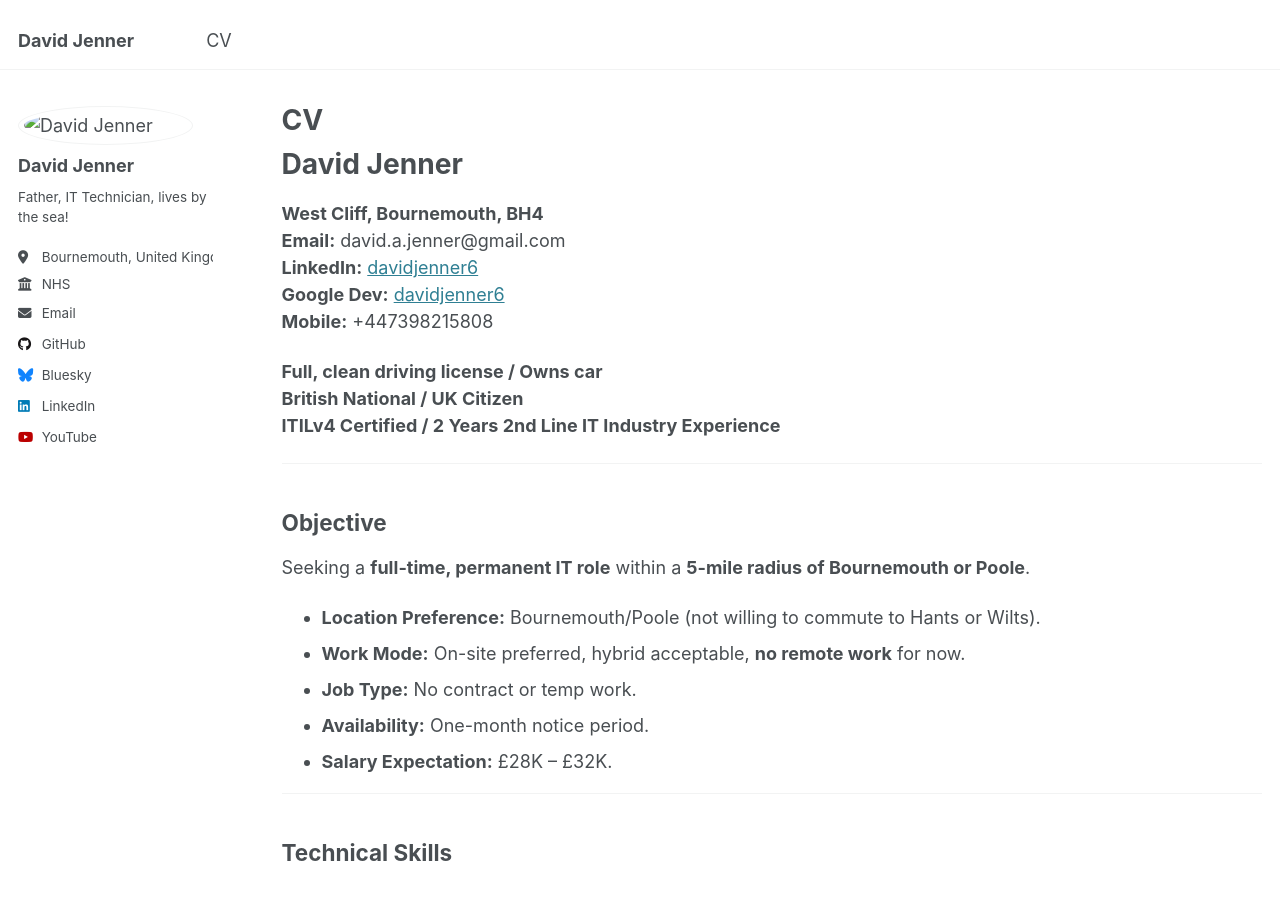
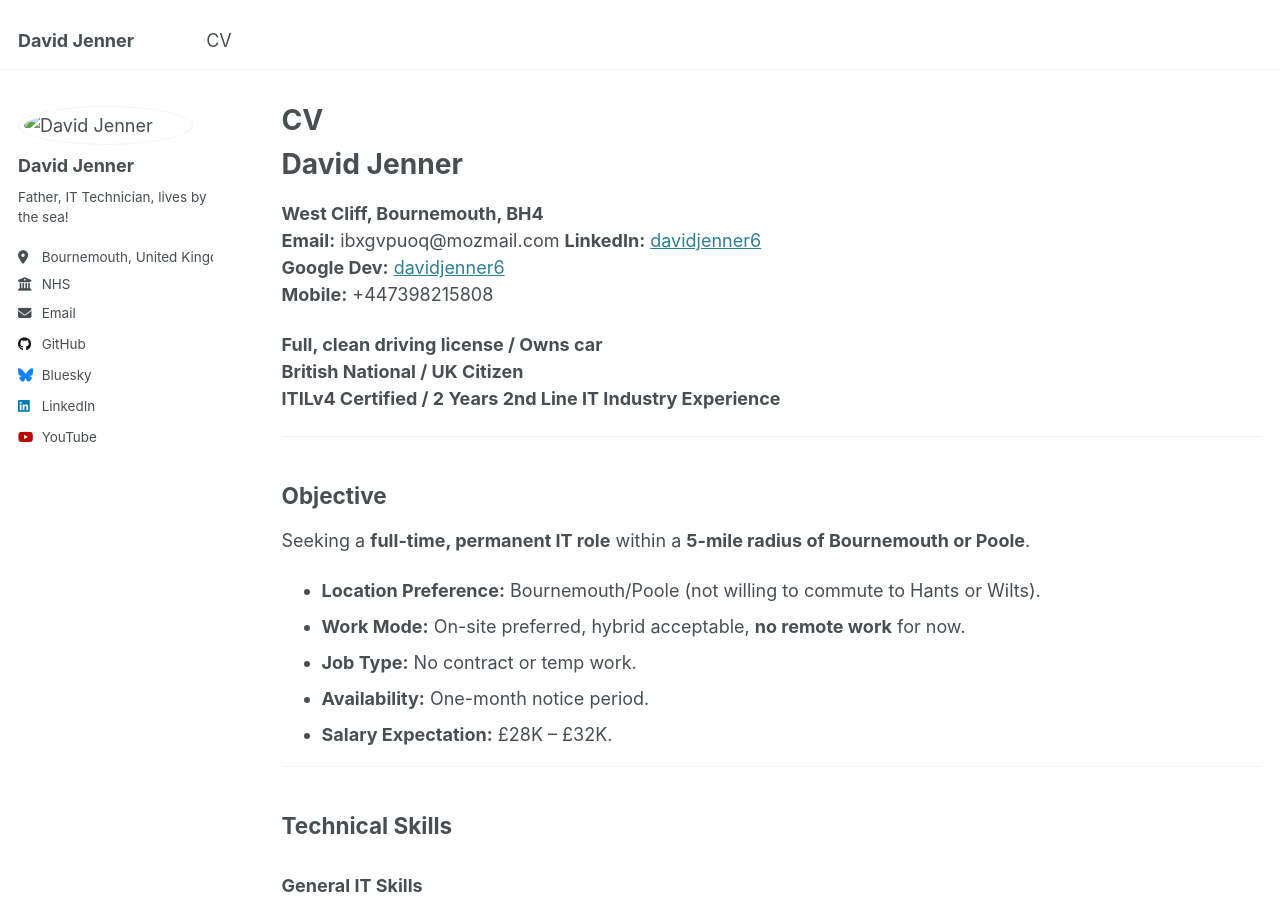
Before and after one commit to davidjenner/davidjenner.github.io, a Jekyll site: the page built from _pages/cv.md, in a window 1280 px wide and 900 px high. Built offline with Jekyll 4.4.1, drawn with Linux system fonts in a browser that asks for light colours.

Commit message:
Update cv.md
relay email address

```diff
--- a/_pages/cv.md
+++ b/_pages/cv.md
@@ -12,7 +12,7 @@ redirect_from:
 # David Jenner
 
 **West Cliff, Bournemouth, BH4**
-**Email:** david.a.jenner@gmail.com
+**Email:** ibxgvpuoq@mozmail.com
 **LinkedIn:** [davidjenner6](https://www.linkedin.com/in/davidjenner6)
 **Google Dev:** [davidjenner6](https://g.dev/davidjenner6)
 **Mobile:** +447398215808
```
